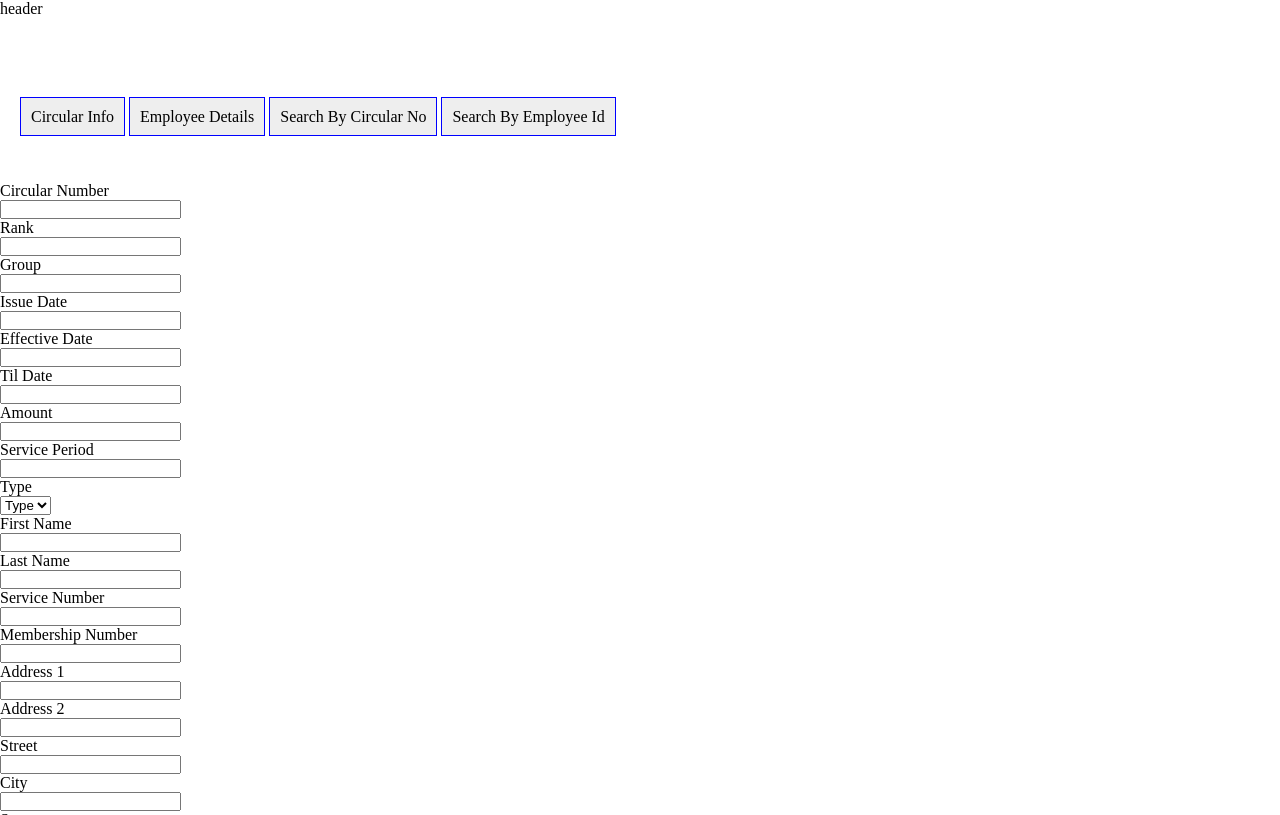
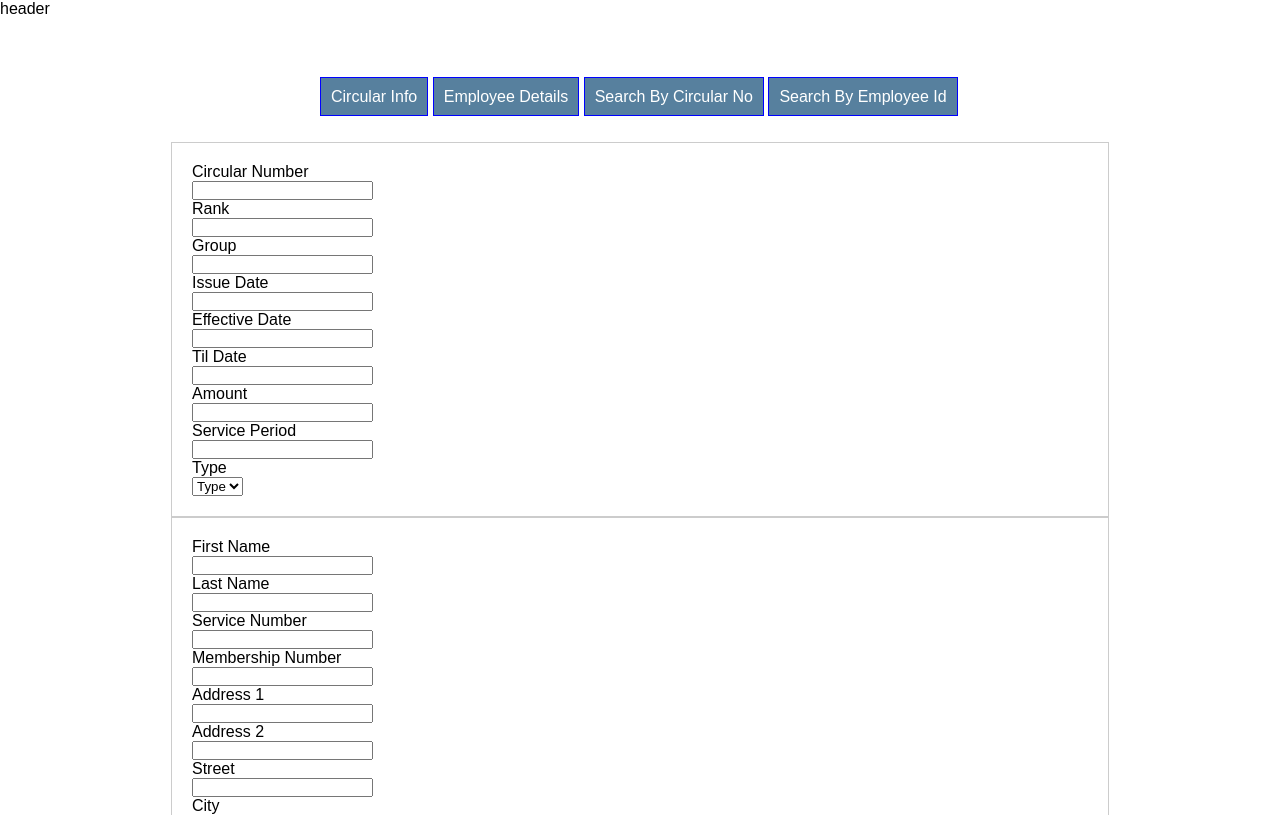
Before and after one commit to sgovindarao/airforce-dev, a PHP site: page / in a window 1280 px wide. Shown: the top 815 px of the page. Run offline with PHP 8.4, Linux system fonts and the light colour scheme.

Commit message:
New code

```diff
--- a/BALA GJ/css/global.css
+++ b/BALA GJ/css/global.css
@@ -1,5 +1,5 @@
 	*      {margin:0; padding:0;}
-	body   {background:#fff; position:absolute; width:100%; height:100%;}
+	body   {background:#fff; position:absolute; width:100%; height:100%;font-family: Sans-serif;}
 	#main  {background:#fff; height:100%; padding:70px 0 22px; box-sizing:border-box;}
 	#head  {background:#fff; position:absolute; width:100%; height:70px;border-bottom:1px solid #ccc;background-color:#fff}
 	#left  {background:#fff; float:left; width:180px; height:100%; overflow:hidden;border-right:1px solid #ccc;}
@@ -14,5 +14,17 @@
   display: inline;
    padding:10px;
    border:1px solid blue;
-   background-color: #eee;
+   color:#fff;
+   background-color: #57809E;
+  //  background: url(img_flwr.gif);
+   // background-size: 80px 60px;
+   // background-repeat: no-repeat;
+
+
 }
+div.dynamic_div{
+margin-left: auto; margin-right: auto; width: 70%;  border:1px solid #ccc;padding:20px;
+}
+div.nav_button{
+margin-left: auto; margin-right: auto; width: 50%;
+}
--- a/BALA GJ/index.html
+++ b/BALA GJ/index.html
@@ -10,11 +10,13 @@
 		header
 	</div>
 	<div id='main'>
-		<div style="padding:20px">
+		<div class="nav_button">
+
 			<div class="column__button">Circular Info</div>
 			<div class="column__button">Employee Details</div>
 			<div class="column__button">Search By Circular No</div>
 			<div class="column__button">Search By Employee Id</div>
+
 		</div>
 		<br/><br/>
 		<div id="display_show_hide">
```
